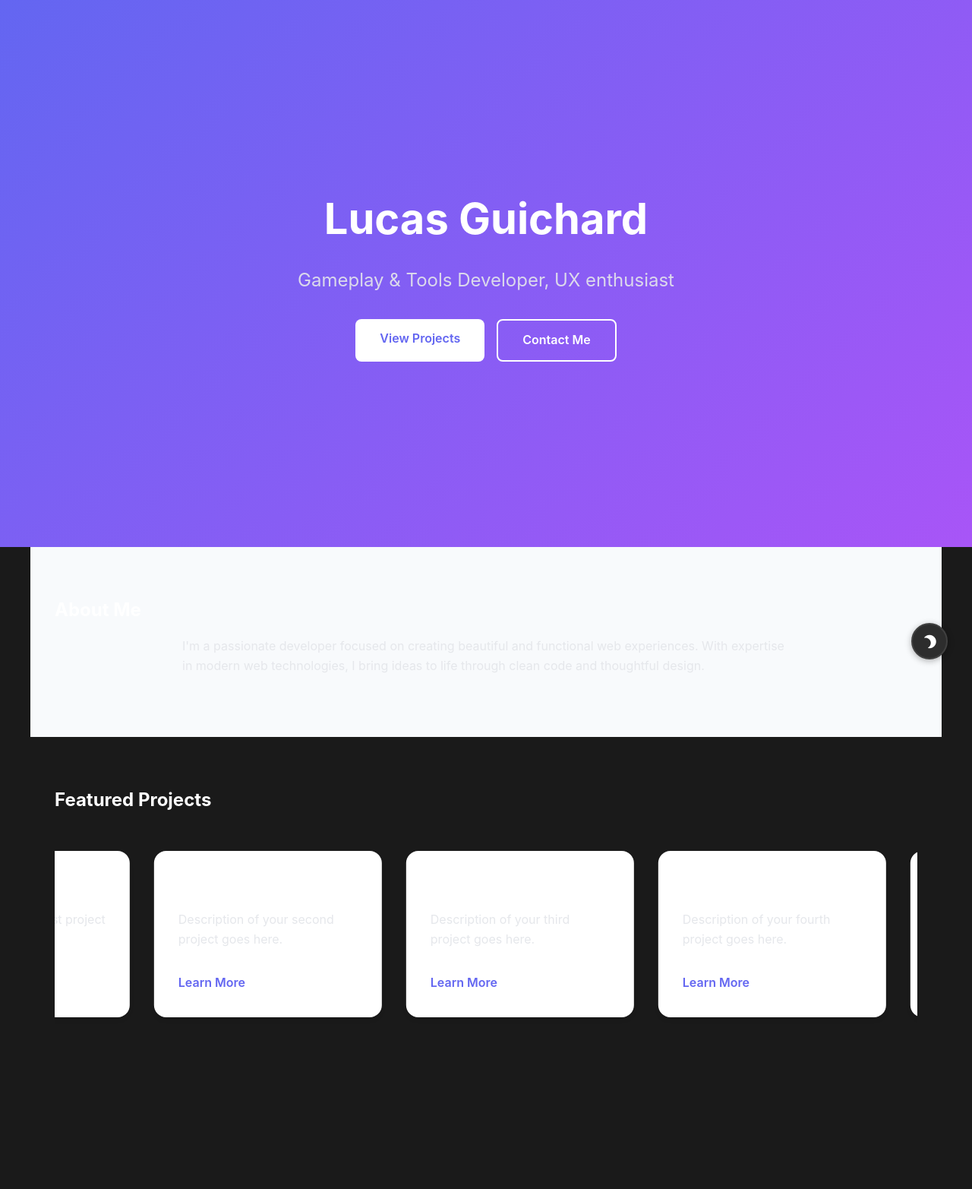
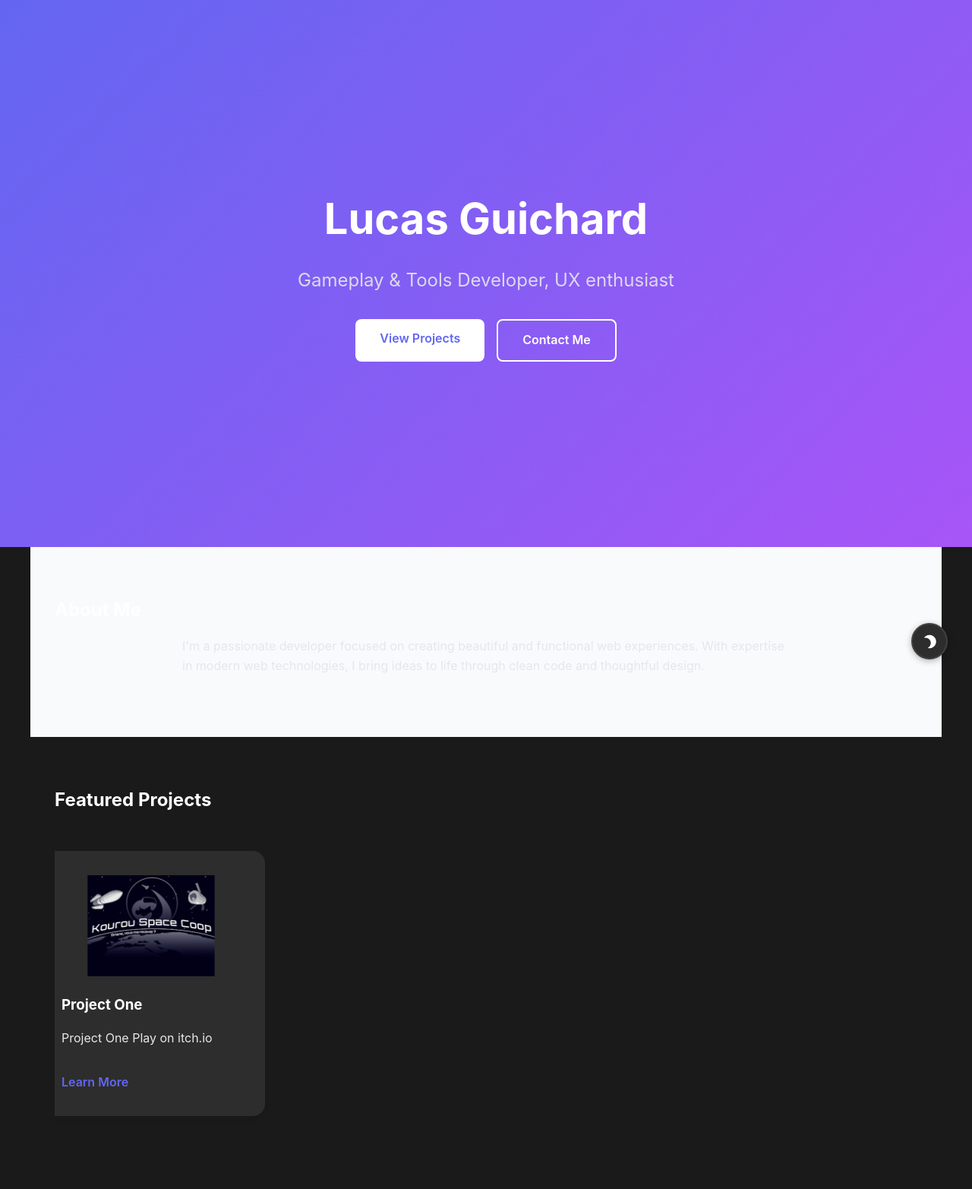
Before and after one commit to DisturbedBanana/DisturbedBanana.github.io, a Jekyll site: the page built from index.md, in a window 1280 px wide. Shown: the whole page at 76% size. Built offline with Jekyll 4.4.1, drawn with Linux system fonts in a browser that asks for light colours; before the commit the page ends 1435 px from its top, so only the background shows below that.

Commit message:
Fixed project cards

```diff
--- a/_config.yml
+++ b/_config.yml
@@ -9,6 +9,11 @@ plugins:
   - jekyll-feed
   - jekyll-seo-tag
 
+collections:
+  projects:
+    output: true
+    permalink: /:collection/:name/
+
 # Exclude from processing
 exclude:
   - Gemfile
--- a/index.md
+++ b/index.md
@@ -25,47 +25,14 @@ title: Welcome
   <h2>Featured Projects</h2>
   <div class="auto-scroll-container">
     <div class="auto-scroll">
+      {%- for project in site.projects -%}
       <div class="project-card">
-        <h3>Project One</h3>
-        <p>Description of your first project goes here.</p>
-        <a href="/project-one" class="project-link">Learn More</a>
+        <img src="{{ project.image }}" alt="{{ project.title }}" style="width:100%;border-radius:0.5rem;margin-bottom:1rem;">
+        <h3 class="project-title">{{ project.title }}</h3>
+        <p class="project-desc">{{ project.excerpt | strip_html | truncate: 120 }}</p>
+        <a href="{{ project.url }}" class="project-link">Learn More</a>
       </div>
-      <div class="project-card">
-        <h3>Project Two</h3>
-        <p>Description of your second project goes here.</p>
-        <a href="/project-two" class="project-link">Learn More</a>
-      </div>
-      <div class="project-card">
-        <h3>Project Three</h3>
-        <p>Description of your third project goes here.</p>
-        <a href="/project-three" class="project-link">Learn More</a>
-      </div>
-      <div class="project-card">
-        <h3>Project Four</h3>
-        <p>Description of your fourth project goes here.</p>
-        <a href="/project-four" class="project-link">Learn More</a>
-      </div>
-      <!-- Duplicate cards for seamless scrolling -->
-      <div class="project-card">
-        <h3>Project One</h3>
-        <p>Description of your first project goes here.</p>
-        <a href="/project-one" class="project-link">Learn More</a>
-      </div>
-      <div class="project-card">
-        <h3>Project Two</h3>
-        <p>Description of your second project goes here.</p>
-        <a href="/project-two" class="project-link">Learn More</a>
-      </div>
-      <div class="project-card">
-        <h3>Project Three</h3>
-        <p>Description of your third project goes here.</p>
-        <a href="/project-three" class="project-link">Learn More</a>
-      </div>
-      <div class="project-card">
-        <h3>Project Four</h3>
-        <p>Description of your fourth project goes here.</p>
-        <a href="/project-four" class="project-link">Learn More</a>
-      </div>
+      {%- endfor -%}
     </div>
   </div>
 </section>
@@ -177,6 +144,12 @@ title: Welcome
     transition: transform 0.2s;
     min-width: 300px;
     max-width: 300px;
+    color: #1f2937;
+  }
+
+  [data-theme="dark"] .project-card {
+    background: #2d2d2d;
+    color: #fff;
   }
 
   .project-card:hover {
@@ -196,6 +169,22 @@ title: Welcome
     color: #4f46e5;
   }
 
+  .project-title {
+    color: #1f2937;
+  }
+
+  [data-theme="dark"] .project-title {
+    color: #fff;
+  }
+
+  .project-desc {
+    color: #4b5563;
+  }
+
+  [data-theme="dark"] .project-desc {
+    color: #e5e7eb;
+  }
+
   @media (max-width: 768px) {
     .hero h1 {
       font-size: 2.5rem;
```
